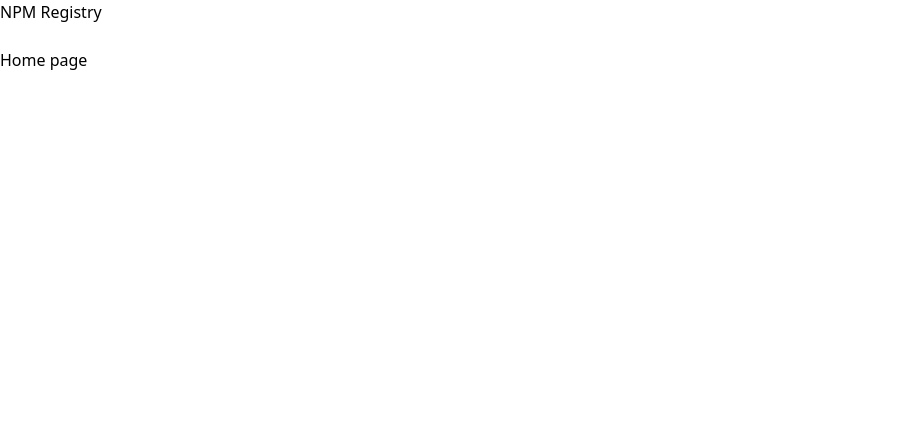
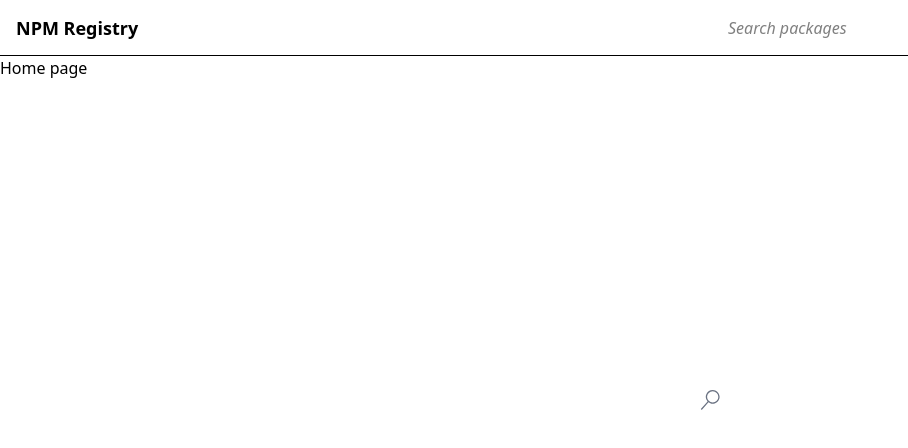
Before and after one commit to DecoMacie/registry, a React (Vite) app: page / in a window 1280 px wide. Shown: the top 448 px of the page, without its empty margins (0-908 px from the left). Built offline with nearby package versions, Linux system fonts and the light colour scheme.

Commit message:
styling
Adding some styling on SearchInput.tsx and Header.tsx

```diff
--- a/package.json
+++ b/package.json
@@ -13,6 +13,7 @@
     "@tailwindcss/vite": "^4.1.1",
     "react": "^19.0.0",
     "react-dom": "^19.0.0",
+    "react-icons": "^5.5.0",
     "react-router-dom": "^7.5.0",
     "tailwindcss": "^4.1.1"
   },
--- a/src/components/Header.tsx
+++ b/src/components/Header.tsx
@@ -3,9 +3,15 @@
 
 export default function Header() {
   return (
-    <div>
-      <Link to="/">NPM Registry</Link>
-      <SearchInput />
+    <div className="flex items-center justify-between px-4 border-b h-14">
+      <div className="flex items-center space-x-2 text-sm">
+        <Link to="/" className="text-lg font-bold">
+          NPM Registry
+        </Link>
+      </div>
+      <div className="w-full max-w-xl ml-4">
+        <SearchInput />
+      </div>
     </div>
   );
 }
--- a/src/components/SearchInput.tsx
+++ b/src/components/SearchInput.tsx
@@ -1,5 +1,6 @@
 import { useState } from "react";
 import { useNavigate } from "react-router-dom";
+import { VscSearch } from "react-icons/vsc";
 
 export default function SearchInput() {
   const [term, setTerm] = useState("");
@@ -12,7 +13,17 @@
 
   return (
     <form onSubmit={handleSubmit}>
-      <input value={term} onChange={(e) => setTerm(e.target.value)} />
+      <div>
+        <div className="absolute inset-y-0 flex items-center pl-3">
+          <VscSearch className="h-5 w-5 text-gray-500" />
+        </div>
+        <input
+          value={term}
+          onChange={(e) => setTerm(e.target.value)}
+          className="pl-10 py-2 w-full border-0 shadow-none placeholder:italic"
+          placeholder="Search packages"
+        />
+      </div>
     </form>
   );
 }
```
Also changed, not shown: 1 other file (tests, documents, lock files or other folders).
